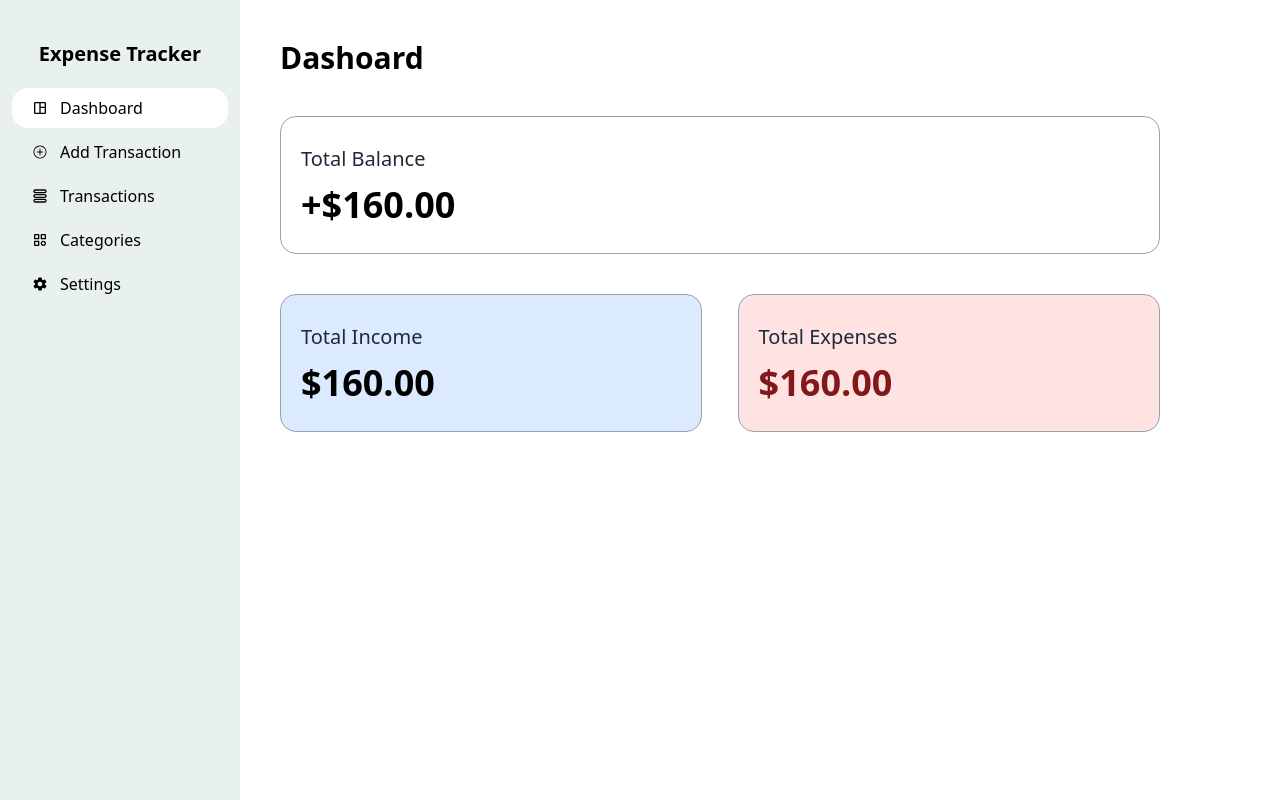
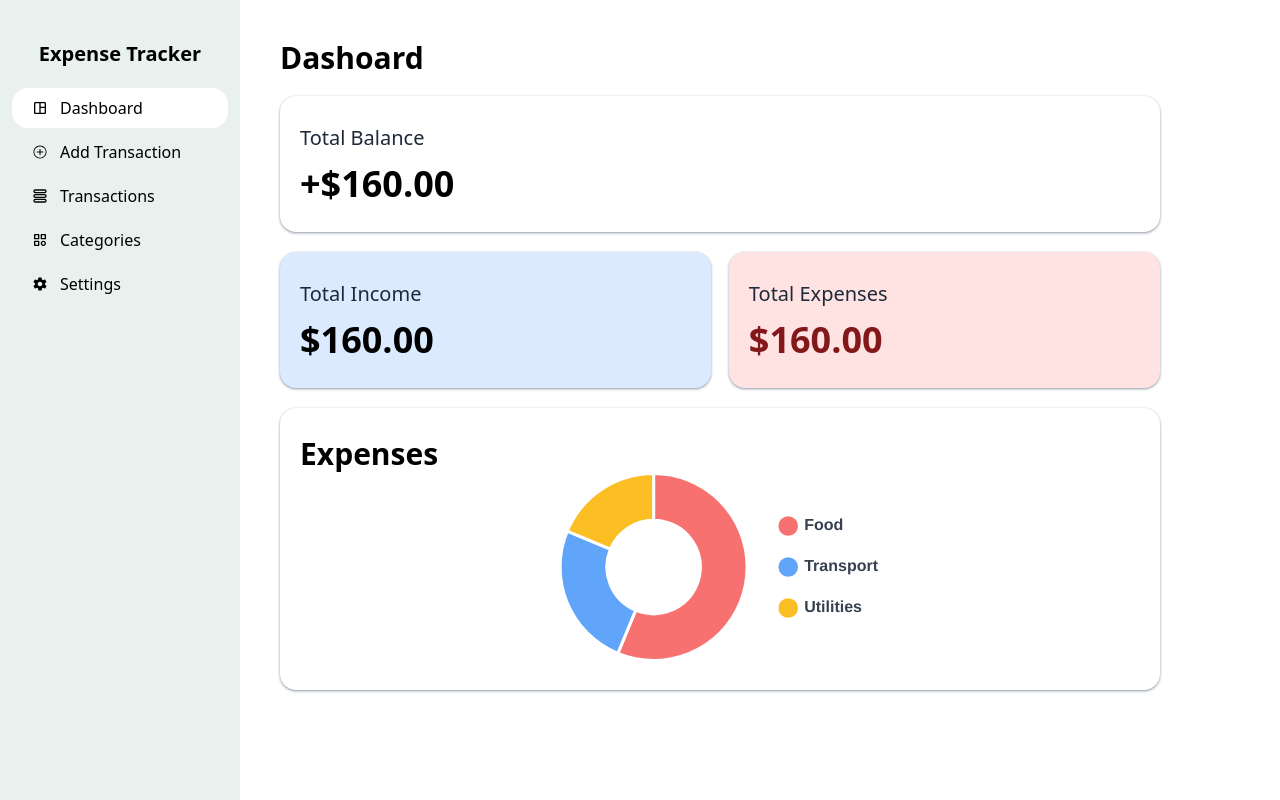
Before and after one commit to kenshiin1123/expense-tracker, a React (Vite) app: page / in a window 1280 px wide. Built offline with nearby package versions, Linux system fonts and the light colour scheme.

Commit message:
add donut chart in dashboard.

```diff
--- a/package.json
+++ b/package.json
@@ -12,8 +12,10 @@
   "dependencies": {
     "@reduxjs/toolkit": "^2.8.2",
     "@tailwindcss/vite": "^4.1.7",
+    "chart.js": "^4.4.9",
     "motion": "^12.12.1",
     "react": "^19.1.0",
+    "react-chartjs-2": "^5.3.0",
     "react-dom": "^19.1.0",
     "react-icons": "^5.5.0",
     "react-redux": "^9.2.0",
--- a/src/Layout.jsx
+++ b/src/Layout.jsx
@@ -4,7 +4,7 @@ export default function Layout() {
   return (
     <main className="flex h-svh w-full">
       <NavigationBar />
-      <div className="p-10 w-[75%]">
+      <div className="p-10 w-[75%] h-fit">
         <Outlet />
       </div>
     </main>
--- a/src/components/Container.jsx
+++ b/src/components/Container.jsx
@@ -1,9 +1,12 @@
+import { motion } from "motion/react";
 export default function Container({ additionalClasses, children }) {
   return (
-    <div
-      className={`border border-gray-400 rounded-2xl min-h-20 ${additionalClasses} py-7 px-5`}
+    <motion.div
+      initial={{ opacity: 0, x: -30 }}
+      animate={{ opacity: 1, x: 0 }}
+      className={` ${additionalClasses} rounded-2xl min-h-20 py-7 px-5 shadow shadow-gray-400 `}
     >
       {children}
-    </div>
+    </motion.div>
   );
 }
--- /dev/null
+++ b/src/components/PieChart.jsx
@@ -0,0 +1,68 @@
+import { Chart as ChartJS, ArcElement, Tooltip, Legend } from "chart.js";
+import { Doughnut } from "react-chartjs-2";
+import Header from "../components/Header";
+import Container from "./Container";
+
+ChartJS.register(ArcElement, Tooltip, Legend);
+
+const data = {
+  labels: ["Food", "Transport", "Utilities"],
+  datasets: [
+    {
+      label: "Monthly Expenses",
+      data: [450, 200, 150],
+      backgroundColor: ["#f87171", "#60a5fa", "#fbbf24"], // red, blue, yellow
+      borderColor: "#fff",
+      borderWidth: 3,
+      hoverOffset: 10,
+    },
+  ],
+};
+
+const options = {
+  responsive: true,
+  cutout: "50%",
+  maintainAspectRatio: false,
+  plugins: {
+    legend: {
+      position: "right",
+      align: "center",
+      labels: {
+        usePointStyle: true,
+        pointStyle: "circle",
+        color: "#374151",
+        padding: 25,
+        font: {
+          size: 16,
+          weight: "bold",
+        },
+      },
+    },
+    tooltip: {
+      callbacks: {
+        label: function (context) {
+          let label = context.label || "";
+          let value = context.formattedValue || 0;
+          return `${label}: $${value}`;
+        },
+      },
+    },
+  },
+  animation: {
+    animateScale: true,
+    animateRotate: true,
+  },
+};
+
+export default function PieChart() {
+  return (
+    <Container additionalClasses={"mt-5"}>
+      <Header>Expenses</Header>
+      <div className="mx-auto flex justify-center">
+        <div className="relative min-md:w-[40%] h-[190px]">
+          <Doughnut data={data} options={options} />
+        </div>
+      </div>
+    </Container>
+  );
+}
--- a/src/components/StatCard.jsx
+++ b/src/components/StatCard.jsx
@@ -1,7 +1,12 @@
 import Container from "./Container";
 import Header from "./Header";
 
-export default function StatCard({ title, value, type = "balance" }) {
+export default function StatCard({
+  size = "large",
+  title,
+  value,
+  type = "balance",
+}) {
   let containerWidth = "";
   let backgroundColor = "white";
   let sign = "+";
@@ -9,12 +14,12 @@ export default function StatCard({ title, value, type = "balance" }) {
 
   switch (type) {
     case "income":
-      containerWidth = "w-[48%]";
+      containerWidth = "w-[49%]";
       backgroundColor = "bg-blue-100";
       sign = "";
       break;
     case "expenses":
-      containerWidth = "w-[48%]";
+      containerWidth = "w-[49%]";
       backgroundColor = "bg-red-100";
       sign = "";
       textColor = "text-red-900";
@@ -23,7 +28,7 @@ export default function StatCard({ title, value, type = "balance" }) {
 
   return (
     <Container
-      additionalClasses={`mt-10 space-y-3 ${containerWidth} ${backgroundColor}`}
+      additionalClasses={`mt-5 space-y-3 ${containerWidth} ${backgroundColor}`}
     >
       <Header size="medium">{title}</Header>
       <Header size="extra-large" additionalClass={textColor}>
--- a/src/pages/Dashboard.jsx
+++ b/src/pages/Dashboard.jsx
@@ -1,5 +1,6 @@
 import Header from "../components/Header";
 import StatCard from "../components/StatCard";
+import PieChart from "../components/PieChart";
 export default function Dashboard() {
   return (
     <>
@@ -10,6 +11,7 @@ export default function Dashboard() {
         <StatCard title={"Total Income"} value={"160.00"} type="income" />
         <StatCard title={"Total Expenses"} value={"160.00"} type="expenses" />
       </section>
+      <PieChart />
     </>
   );
 }
```
Also changed, not shown: 1 other file (tests, documents, lock files or other folders).
